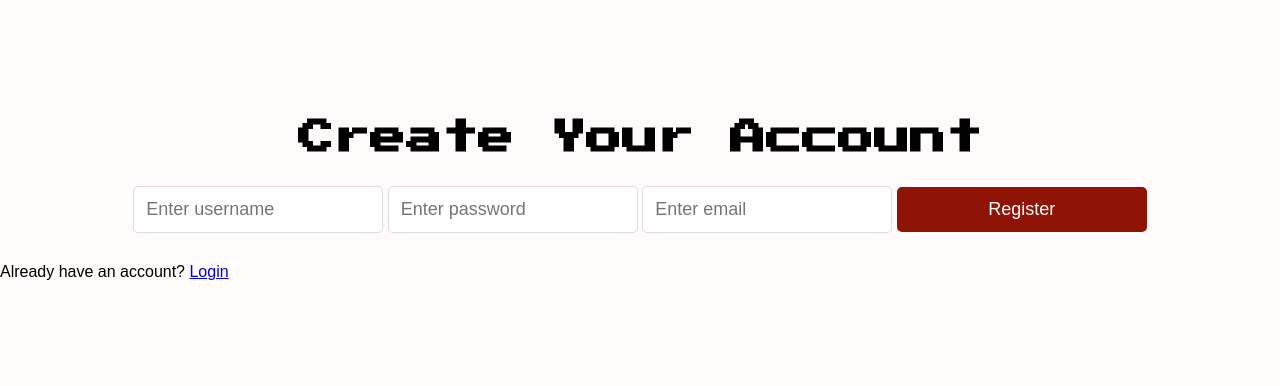
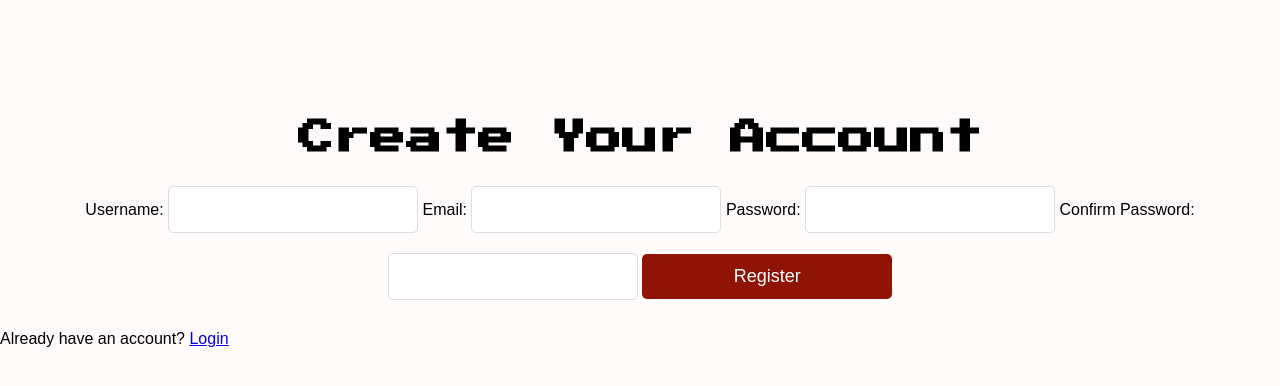
Before and after one commit to ani3321r/teamname-VOID, a Flask app: page /register in a window 1280 px wide. Shown: the part 56-442 px from the top of the page. Run offline with Flask 3, Linux system fonts and the light colour scheme.

Commit message:
minor debugging for the login and register

```diff
--- a/PeerQuest/templates/register.html
+++ b/PeerQuest/templates/register.html
@@ -17,11 +17,20 @@
         </nav>
         <div class="register-container">
             <h2>Create Your Account</h2>
-            <form action="dashboard.html">
-                <input type="text" placeholder="Enter username" required>
-                <input type="password" placeholder="Enter password" required>
-                <input type="email" placeholder="Enter email" required>
-                <button type="submit" class="btn">Register</button>
+            <form method="POST">
+                <label for="username">Username:</label>
+                <input type="text" id="username" name="username" required>
+
+                <label for="email">Email:</label>
+                <input type="email" id="email" name="email" required>
+
+                <label for="password">Password:</label>
+                <input type="password" id="password" name="password" required>
+
+                <label for="confirm_password">Confirm Password:</label>
+                <input type="password" id="confirm_password" name="confirm_password" required>
+
+                <button type="submit">Register</button>
             </form>
         </div>
         <p>Already have an account? <a href="/login">Login</a></p>
```
Also changed, not shown: PeerQuest/templates/login.html (+10 -6 lines), PeerQuest/instance/app.db.
